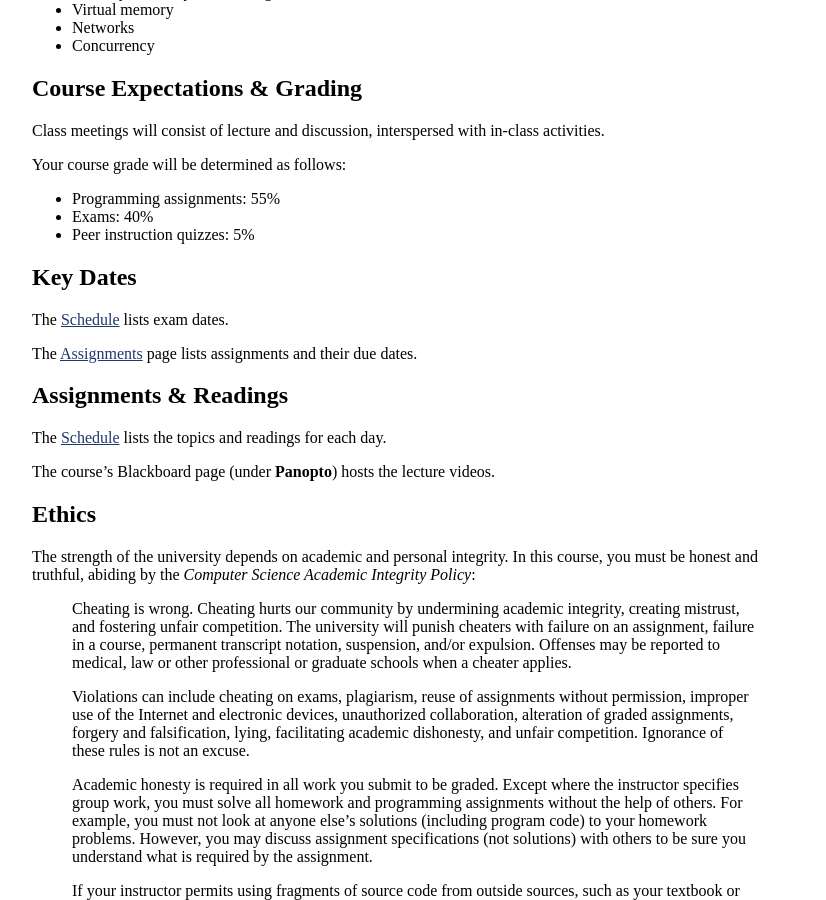
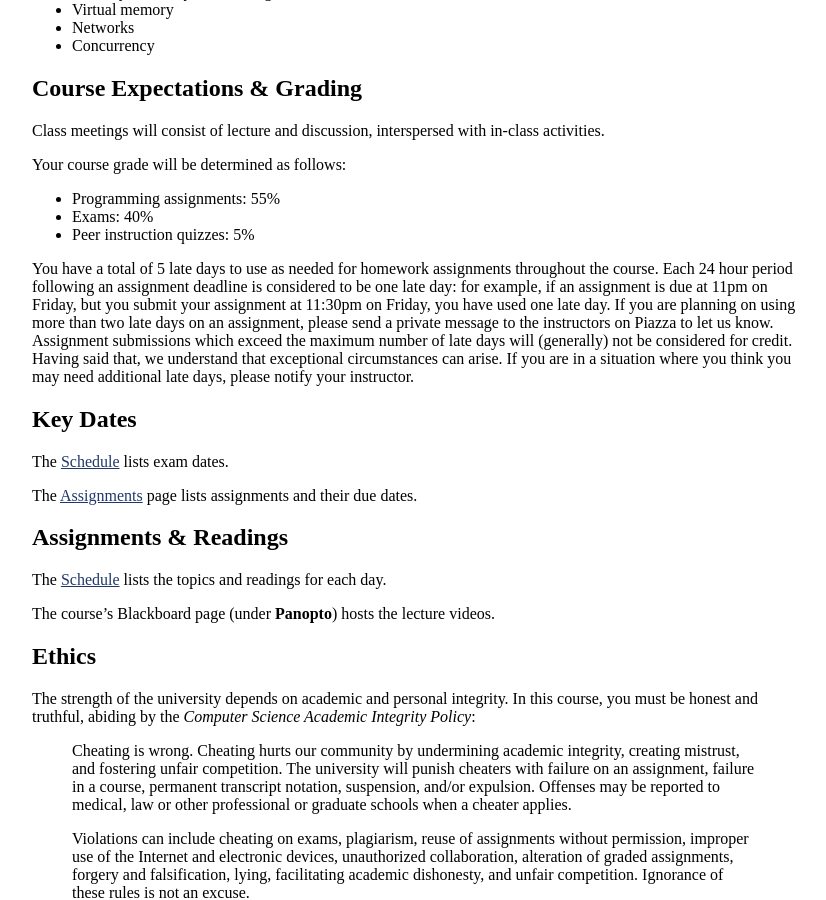
Before and after one commit to jhucsf/fall2020, a Jekyll site: the page built from syllabus.md, in a window 1280 px wide and 900 px high, scrolled down 1544 px. Shown: the whole window, without its empty margins (224-1050 px from the left). Built offline with Jekyll 4.4.1, drawn with Linux system fonts in a browser that asks for light colours; some of the changed text lies outside the part shown.

Commit message:
include late day policy

```diff
--- a/syllabus.md
+++ b/syllabus.md
@@ -12,11 +12,11 @@ category: "syllabus"
 
 ## Instructor
 
-David Hovemeyer
+[David Hovemeyer](https://www.cs.jhu.edu/~daveho)
 
 Office: Malone 337
 
-Office hours: TBD
+Office hours: TBD (see [Piazza](https://piazza.com/jhu/fall2020/601229) for office hours URL)
 
 ## Course Assistants
 
@@ -84,6 +84,8 @@ Your course grade will be determined as follows:
 * Programming assignments: 55%
 * Exams: 40%
 * Peer instruction quizzes: 5%
+
+You have a total of 5 late days to use as needed for homework assignments throughout the course. Each 24 hour period following an assignment deadline is considered to be one late day: for example, if an assignment is due at 11pm on Friday, but you submit your assignment at 11:30pm on Friday, you have used one late day. If you are planning on using more than two late days on an assignment, please send a private message to the instructors on Piazza to let us know. Assignment submissions which exceed the maximum number of late days will (generally) not be considered for credit.  Having said that, we understand that exceptional circumstances can arise.  If you are in a situation where you think you may need additional late days, please notify your instructor.
 
 ## Key Dates
 
```
